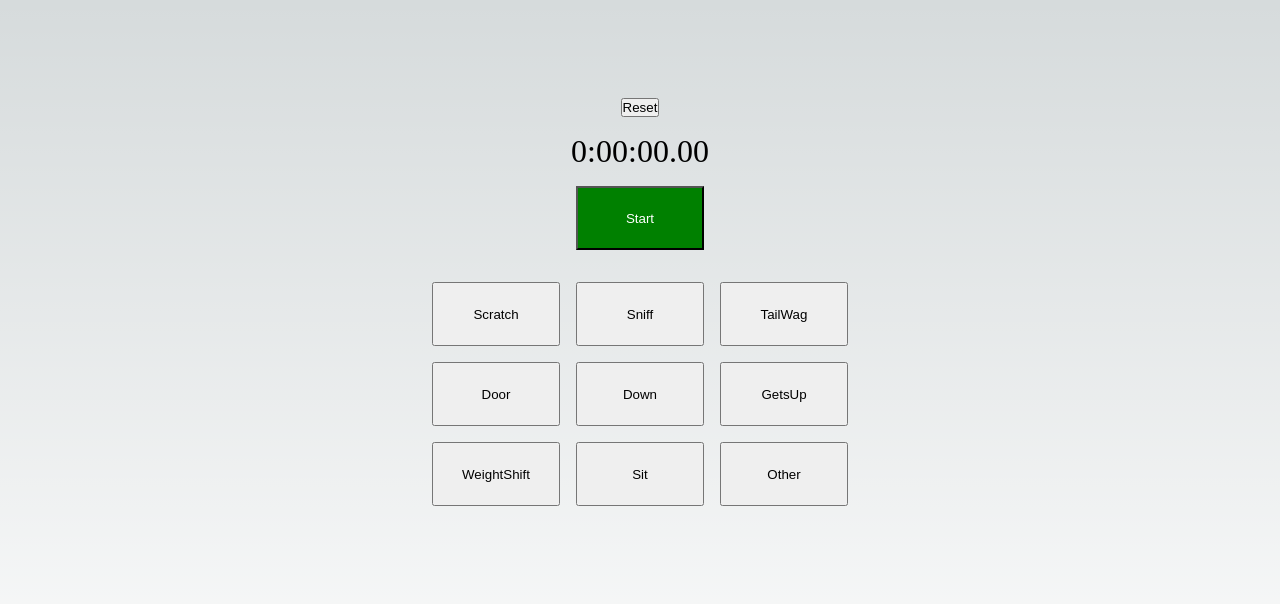
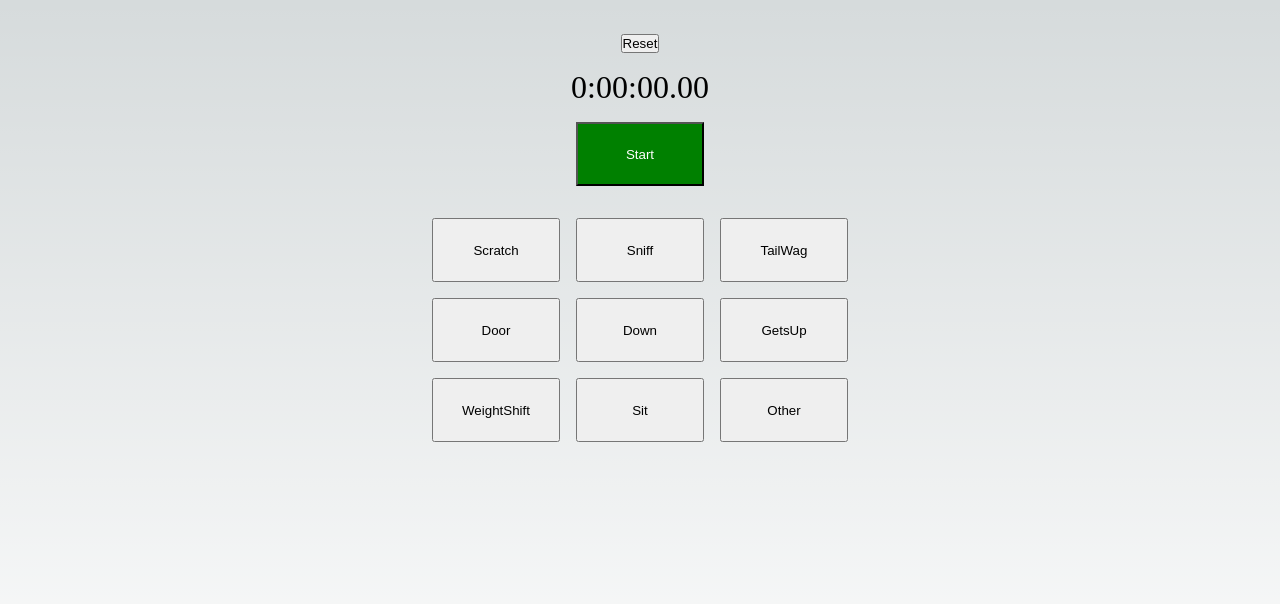
Before and after one commit to bgapinski/penny-paws, a Next.js app: page / in a window 1280 px wide. Shown: the top 604 px of the page. Built offline with nearby package versions, Linux system fonts and the light colour scheme.

Commit message:
remove top padding on main page (#4)

```diff
--- a/src/app/page.module.css
+++ b/src/app/page.module.css
@@ -3,7 +3,7 @@
   flex-direction: column;
   justify-content: space-between;
   align-items: center;
-  padding: 6rem;
+  padding: 2rem 6rem 6rem;
   min-height: 100vh;
 }
 
@@ -32,7 +32,8 @@
   width: 8rem;
 }
 
-.stopwatchReset {}
+.stopwatchReset {
+}
 
 .stopwatchStop {
   background-color: red;
```
